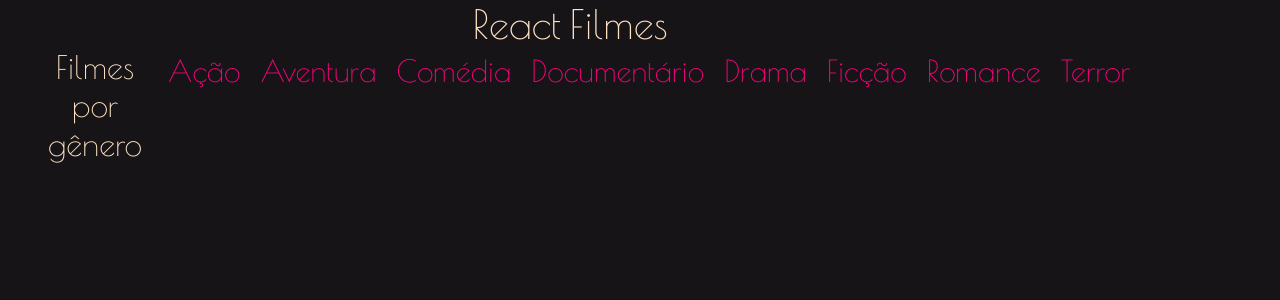
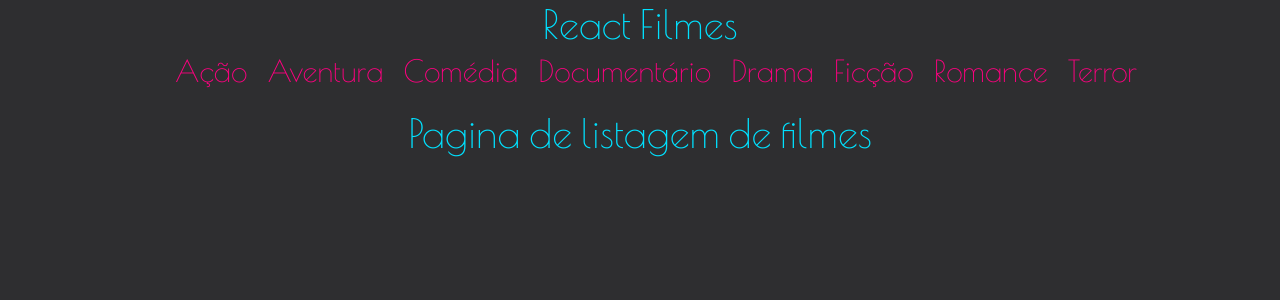
Before and after one commit to LinikerNogueiraMachado/Landing_Page, a React (Create React App) app in the folder frontend/: page /listing/1 in a window 1280 px wide. Shown: the top 300 px of the page. Built offline with nearby package versions, Linux system fonts and the light colour scheme; a web font is replaced by a local one.

Commit message:
Configurando paginas e rotas React-Router-dom

```diff
--- a/frontend/package.json
+++ b/frontend/package.json
@@ -10,9 +10,11 @@
     "@types/node": "^16.7.13",
     "@types/react": "^18.0.0",
     "@types/react-dom": "^18.0.0",
+    "@types/react-router-dom": "5.3.2",
     "bootstrap": "5.1.3",
     "react": "^18.2.0",
     "react-dom": "^18.2.0",
+    "react-router-dom": "6.2.1",
     "react-scripts": "5.0.1",
     "typescript": "^4.4.2",
     "web-vitals": "^2.1.0"
--- a/frontend/src/App.tsx
+++ b/frontend/src/App.tsx
@@ -1,9 +1,28 @@
+import {
+  BrowserRouter,
+  Routes,
+  Route
+} from 'react-router-dom';
+
 import Navbar from "components/Navbar";
+import Home from 'pages/Home';
+import Listing from 'pages/Listing';
+import Form from 'pages/Fom';
 
 function App() {
   return (
-
-    <Navbar/>
+    <BrowserRouter>
+      <Navbar />
+      <Routes>
+        <Route path='/' element={<Home />} />
+        <Route path='/listing'>
+          <Route path=':movieId' element={<Listing />} />
+        </Route>
+        <Route path='/form'>
+          <Route path=':movieId' element={<Form />} />
+        </Route>
+      </Routes>
+    </BrowserRouter>
 
   );
 }
--- a/frontend/src/components/Navbar/index.tsx
+++ b/frontend/src/components/Navbar/index.tsx
@@ -9,7 +9,6 @@
                     <div className='page-nav-content'>
                         <h1>React Filmes</h1>
                         <ul>
-                            <h2> Filmes por gênero </h2>
                             <li> <a href="/"> Ação         </a></li>
                             <li> <a href="/"> Aventura     </a></li>
                             <li> <a href="/"> Comédia      </a></li>
--- a/frontend/src/components/Navbar/style.css
+++ b/frontend/src/components/Navbar/style.css
@@ -1,11 +1,7 @@
 
 .container {
-    display: flex;
-    margin: 0;
-    padding: 0;
     justify-content: center;
     align-items: center;
-    width: 100%;
 }
 
 header span
@@ -14,6 +10,7 @@
     display: block;
     position: fixed;
     top: 0;
+    color: var();
     align-items: center;
     background-color: var(--background-dark);
 }
--- a/frontend/src/index.css
+++ b/frontend/src/index.css
@@ -2,12 +2,11 @@
 
 :root
 {
-  --clr-text-light: #ffe4c4;
-  --clr-btn-light: ;
+  --clr-text-light: #00e1ff;
   --background-light: #ff5c5c;
-  --background-dark: #171417;
+  --background-dark: #2e2e30;
   --clr-link-light:#ff0080;
-  --clr-a-hover: #00e1ff;
+  --clr-text-shadow: #00e1ff 4px 4px 4px;
 }
 
 h1,
@@ -20,6 +19,7 @@
   margin: 0;
   justify-content: center;
   text-align: center;
+  cursor: default;
 }
 
 ul
@@ -63,8 +63,7 @@
 
 a:hover
 {
-  color: #00ffff;
+  color:var(--clr-text-light);
   font-weight: bold;
-  text-shadow: #ffe4c4
-  3px 3px 3px;
+  text-shadow: var(--clr-text-shadow);
 }
--- /dev/null
+++ b/frontend/src/pages/Fom/index.tsx
@@ -0,0 +1,8 @@
+function Form() {
+
+    return (
+        <h1>Pagina de formulário</h1>
+    );
+}
+
+export default Form;
--- /dev/null
+++ b/frontend/src/pages/Home/index.tsx
@@ -0,0 +1,8 @@
+function Home() {
+
+    return (
+        <h1>Home Page</h1>
+    );
+}
+
+export default Home;
--- /dev/null
+++ b/frontend/src/pages/Listing/index.tsx
@@ -0,0 +1,8 @@
+function Listing() {
+
+    return (
+        <h1>Pagina de listagem de filmes</h1>
+    );
+}
+
+export default Listing;
```
Also changed, not shown: 1 other file (tests, documents, lock files or other folders).
